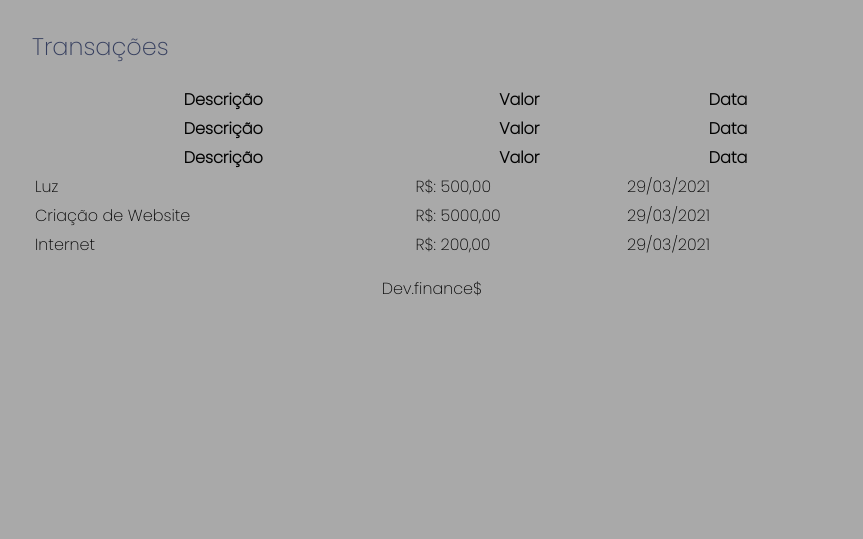
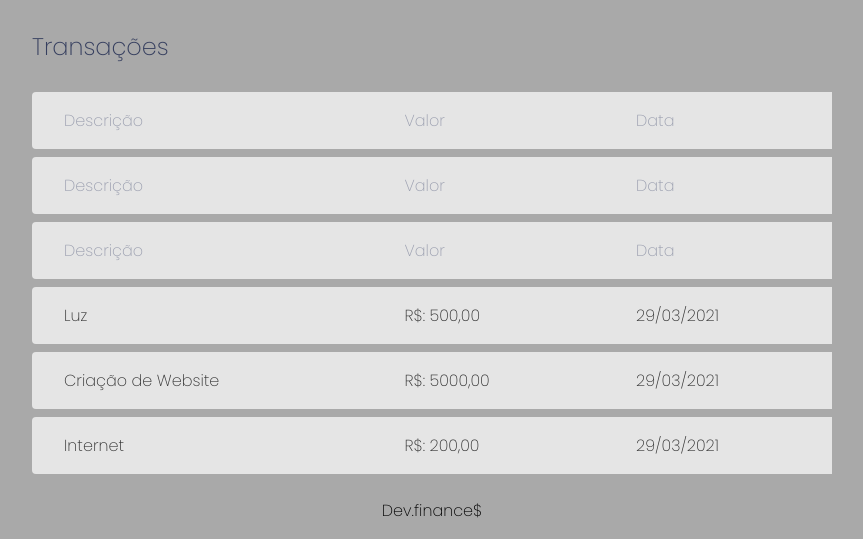
Before and after one commit to BrunodevBandeira/Projeto-Controle-financeiro, a plain HTML site: page index.html in a window 1280 px wide. Shown: the part 792-1331 px from the top of the page, without its empty margins (208-1071 px from the left). Before the commit the page ends 1109 px from the top, so only its background shows below. Drawn offline with Linux system fonts and the light colour scheme.

Commit message:
Commit CSS

```diff
--- a/stilos.css
+++ b/stilos.css
@@ -74,12 +74,44 @@ margin-top: -8rem;
     border-radius: 0.25rem;
     margin-bottom: 2rem;
 }
-/*=============FOOTER=============*/
+/*=============TABLE=============*/
 
 #data-table {
     width: 100%;
+    border-spacing: 0 0.5rem;
 
 }
+
+table thead tr th:first-child,
+table tbody tr td:first-child{
+
+    border-radius: 0.25rem 0 0 0.25rem;
+}
+
+
+table thead th {
+    background: white;
+    font-weight: normal;
+    padding: 1rem 2rem;
+    text-align: left;
+    color: #969cb3;
+}
+
+
+
+table tr {
+    opacity: 0.7;
+}
+
+table tr:hover {
+    opacity:1;
+}
+
+table td {
+    background: white;
+    padding: 1rem 2rem;
+}
+
 
 /*=============FOOTER=============*/
 
```
